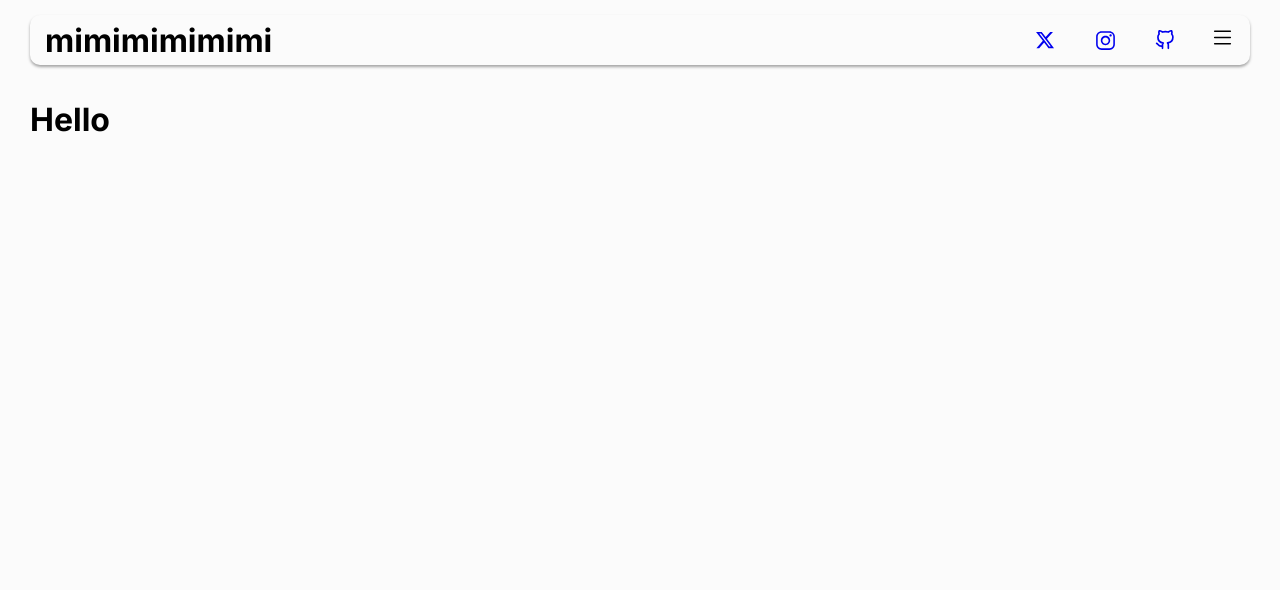
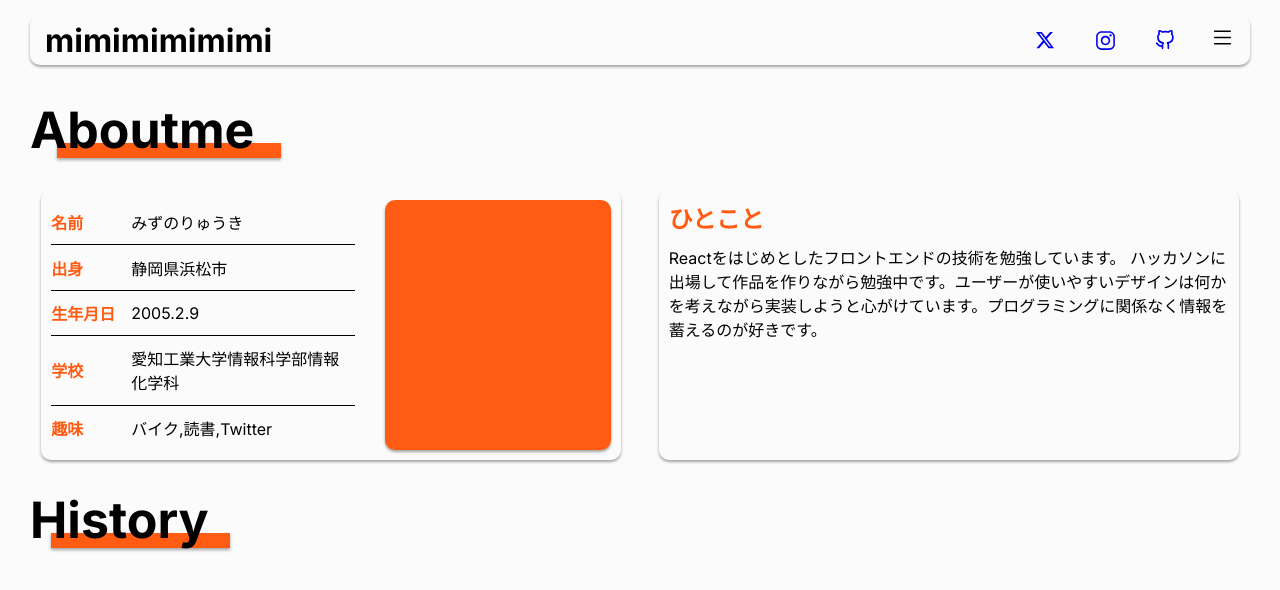
Before and after one commit to mizunoryuki/portfoliov2, a Next.js app: page /aboutme in a window 1280 px wide. Shown: the top 590 px of the page. Built offline with nearby package versions, Linux system fonts and the light colour scheme.

Commit message:
Aboutmeの自己紹介のところを作成

```diff
--- a/src/app/aboutme/page.tsx
+++ b/src/app/aboutme/page.tsx
@@ -1,7 +1,12 @@
+import { Aboutme } from "@/components/element/aboutme/Aboutme";
+import { Title } from "@/components/element/title/Title";
+
 export default function Page() {
     return (
         <div>
-            <h1>Hello</h1>
+            <Title text="Aboutme" color="#FF5B12" />
+            <Aboutme />
+            <Title text="History" color="#FF5B12" />
         </div>
     );
 }
--- /dev/null
+++ b/src/components/element/aboutme/Aboutme.module.scss
@@ -0,0 +1,102 @@
+.container {
+    width: fit-content;
+    display: flex;
+    flex-direction: row;
+    gap: var(--gap-size-15);
+    margin: 0 auto;
+
+    .info {
+        background-color: var(--background);
+        box-shadow: var(--shadow);
+        border-radius: 10px;
+        padding: 10px;
+        display: flex;
+        flex-direction: row;
+        gap: var(--gap-size-30);
+        width: calc(50% - 30px);
+        margin: 0 auto;
+        margin-bottom: 30px;
+        .left {
+            display: flex;
+            flex-direction: column;
+            justify-content: space-around;
+
+            li {
+                display: flex;
+                flex-direction: row;
+                justify-content: center;
+                align-items: center;
+                flex-grow: 1;
+                border-bottom: 1px solid black;
+
+                > :nth-child(1) {
+                    color: #ff5b12;
+                    font-weight: bold;
+                    width: 80px;
+                }
+
+                > :nth-child(2) {
+                    width: calc(100% - 80px);
+                }
+            }
+
+            > :nth-last-child(1) {
+                border: none;
+            }
+        }
+
+        .right {
+            background-color: #ff5b12;
+            box-sizing: border-box;
+            border-radius: 10px;
+            width: 250px;
+            height: 250px;
+            box-shadow: var(--shadow);
+
+            display: flex;
+            justify-content: center;
+            align-items: center;
+        }
+
+        .message {
+            p {
+                font-weight: bold;
+                color: #ff5b12;
+                font-size: 1.5rem;
+            }
+
+            div {
+                margin-top: 10px;
+            }
+        }
+    }
+}
+@media screen and (min-width: 701px) and (max-width: 1000px) {
+    .container {
+        flex-direction: column;
+        .info {
+            width: 636px;
+        }
+    }
+}
+@media screen and (max-width: 700px) {
+    .container {
+        flex-direction: column;
+        .info {
+            flex-direction: column;
+            width: 100%;
+            max-width: 315px;
+
+            .left {
+                order: 2;
+                width: 100%;
+            }
+            .right {
+                order: 1;
+                justify-content: center;
+                align-items: center;
+                width: 100%;
+            }
+        }
+    }
+}
--- /dev/null
+++ b/src/components/element/aboutme/Aboutme.tsx
@@ -0,0 +1,41 @@
+import styles from "./Aboutme.module.scss";
+export const Aboutme = () => {
+    return (
+        <div className={styles.container}>
+            <div className={styles.info}>
+                <ul className={styles.left}>
+                    <li>
+                        <p>名前</p>
+                        <p>みずのりゅうき</p>
+                    </li>
+                    <li>
+                        <p>出身</p>
+                        <p>静岡県浜松市</p>
+                    </li>
+                    <li>
+                        <p>生年月日</p>
+                        <p>2005.2.9</p>
+                    </li>
+                    <li>
+                        <p>学校</p>
+                        <p>愛知工業大学情報科学部情報化学科</p>
+                    </li>
+                    <li>
+                        <p>趣味</p>
+                        <p>バイク,読書,Twitter</p>
+                    </li>
+                </ul>
+                <div className={styles.right}></div>
+            </div>
+            <div className={styles.info}>
+                <div className={styles.message}>
+                    <p>ひとこと</p>
+                    <div>
+                        Reactをはじめとしたフロントエンドの技術を勉強しています。
+                        ハッカソンに出場して作品を作りながら勉強中です。ユーザーが使いやすいデザインは何かを考えながら実装しようと心がけています。プログラミングに関係なく情報を蓄えるのが好きです。
+                    </div>
+                </div>
+            </div>
+        </div>
+    );
+};
--- a/src/components/element/title/Title.module.scss
+++ b/src/components/element/title/Title.module.scss
@@ -16,5 +16,6 @@
         bottom: 3%;
         left: 12%;
         z-index: -100;
+        box-shadow: var(--shadow);
     }
 }
--- a/src/components/global/Header.module.scss
+++ b/src/components/global/Header.module.scss
@@ -37,7 +37,6 @@
                 justify-content: center;
             }
         }
-
         .icon:active {
             scale: 0.95;
         }
```
Also changed, not shown: public/me.JPG (added), src/components/element/history/History.module.scss (added), src/components/element/history/History.tsx (added).
